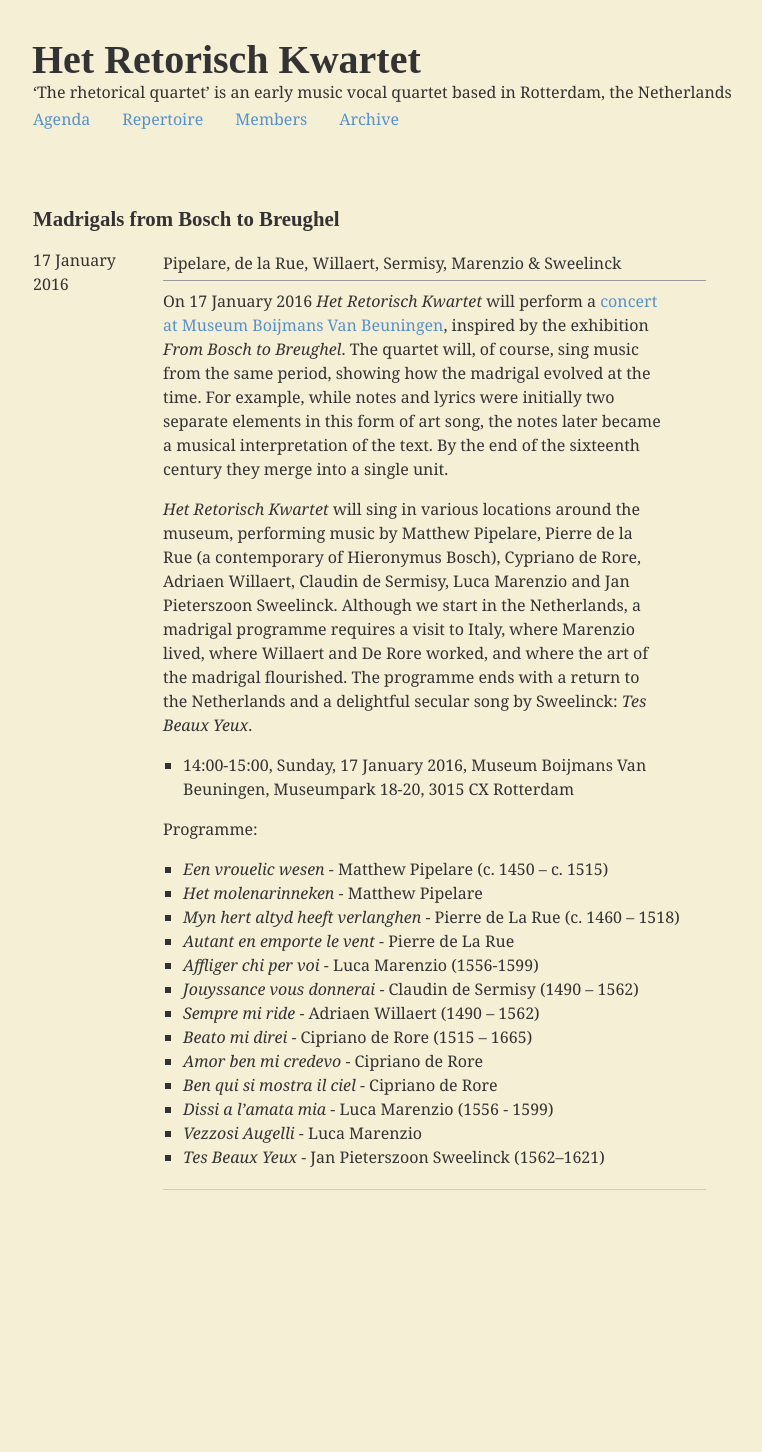
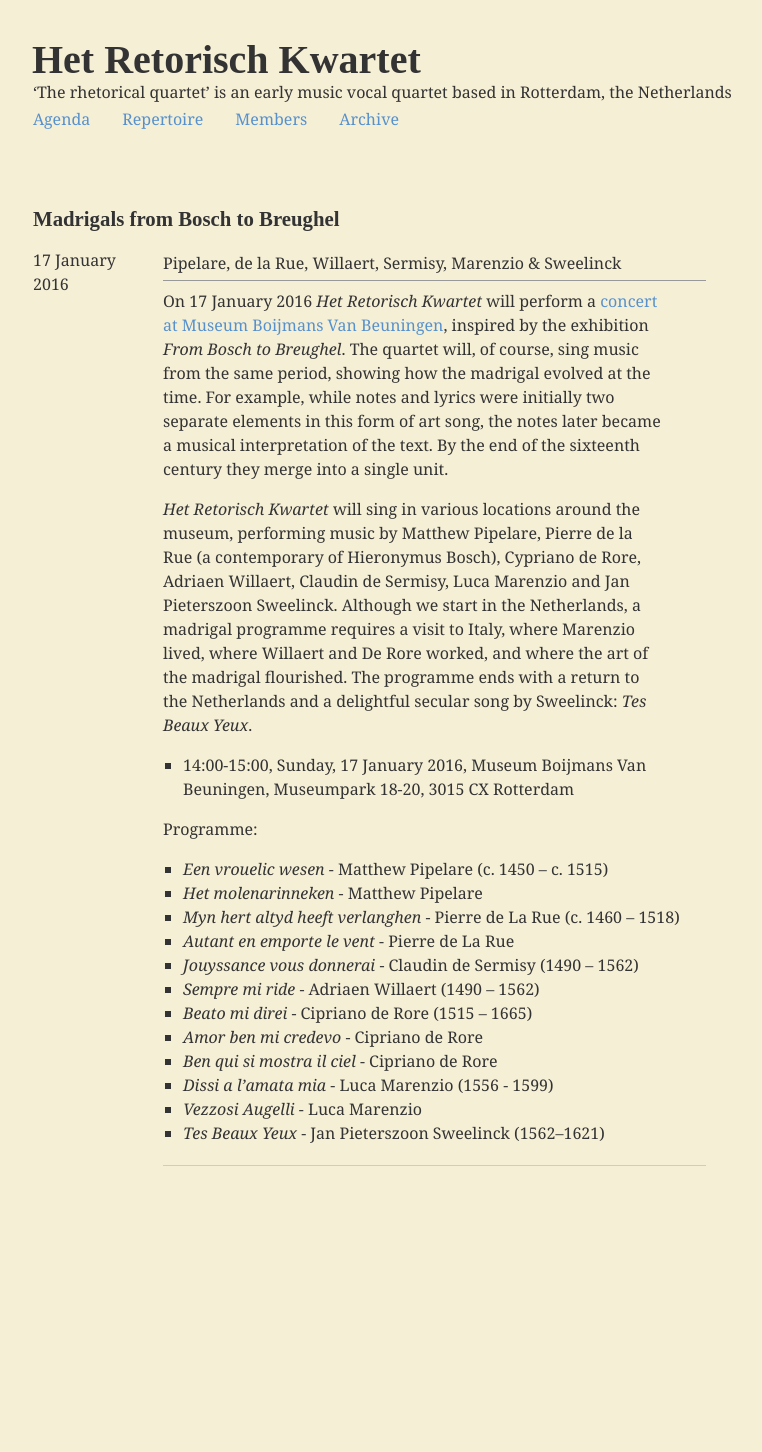
Before and after one commit to retorisch/retorisch.github.io, a Jekyll site: the page built from _posts/2016-01-17-concert.md, in a window 1280 px wide. Shown: the whole page, without its empty margins (15-777 px from the left). Built offline with Jekyll 4.4.1, drawn with Linux system fonts in a browser that asks for light colours; some web fonts are replaced; after the commit the page ends 1428 px from its top, so only the background shows below that.

Commit message:
Update concert programme

```diff
--- a/_posts/2016-01-17-concert.md
+++ b/_posts/2016-01-17-concert.md
@@ -22,7 +22,6 @@ Programme:
 * _Het molenarinneken_ - Matthew Pipelare
 * _Myn hert altyd heeft verlanghen_ - Pierre de La Rue (c. 1460 – 1518)
 * _Autant en emporte le vent_ - Pierre de La Rue
-* _Affliger chi per voi_ - Luca Marenzio (1556-1599)
 * _Jouyssance vous donnerai_ - Claudin de Sermisy (1490 – 1562)
 * _Sempre mi ride_ - Adriaen Willaert (1490 – 1562)
 * _Beato mi direi_ - Cipriano de Rore (1515 – 1665)
```
